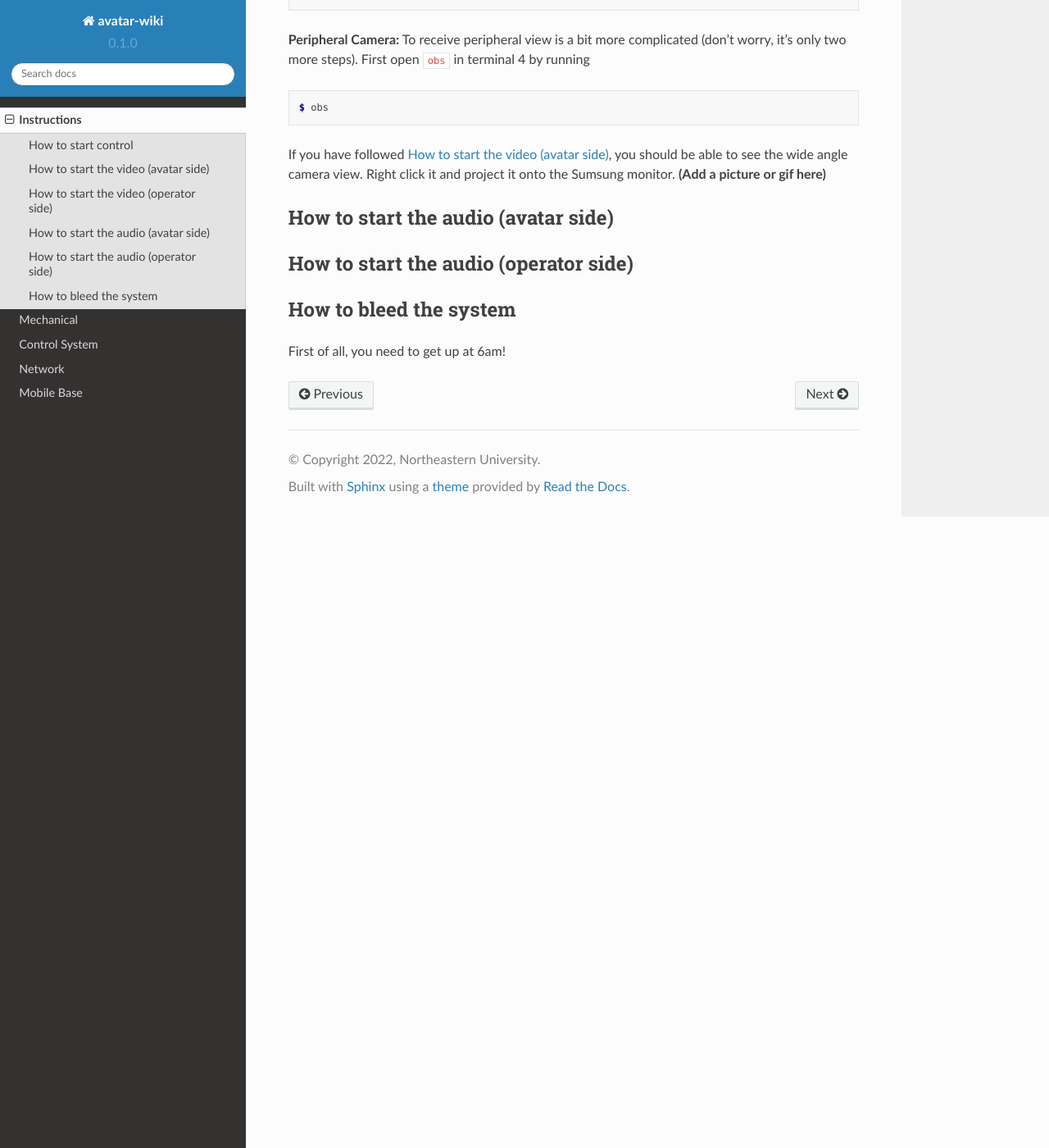
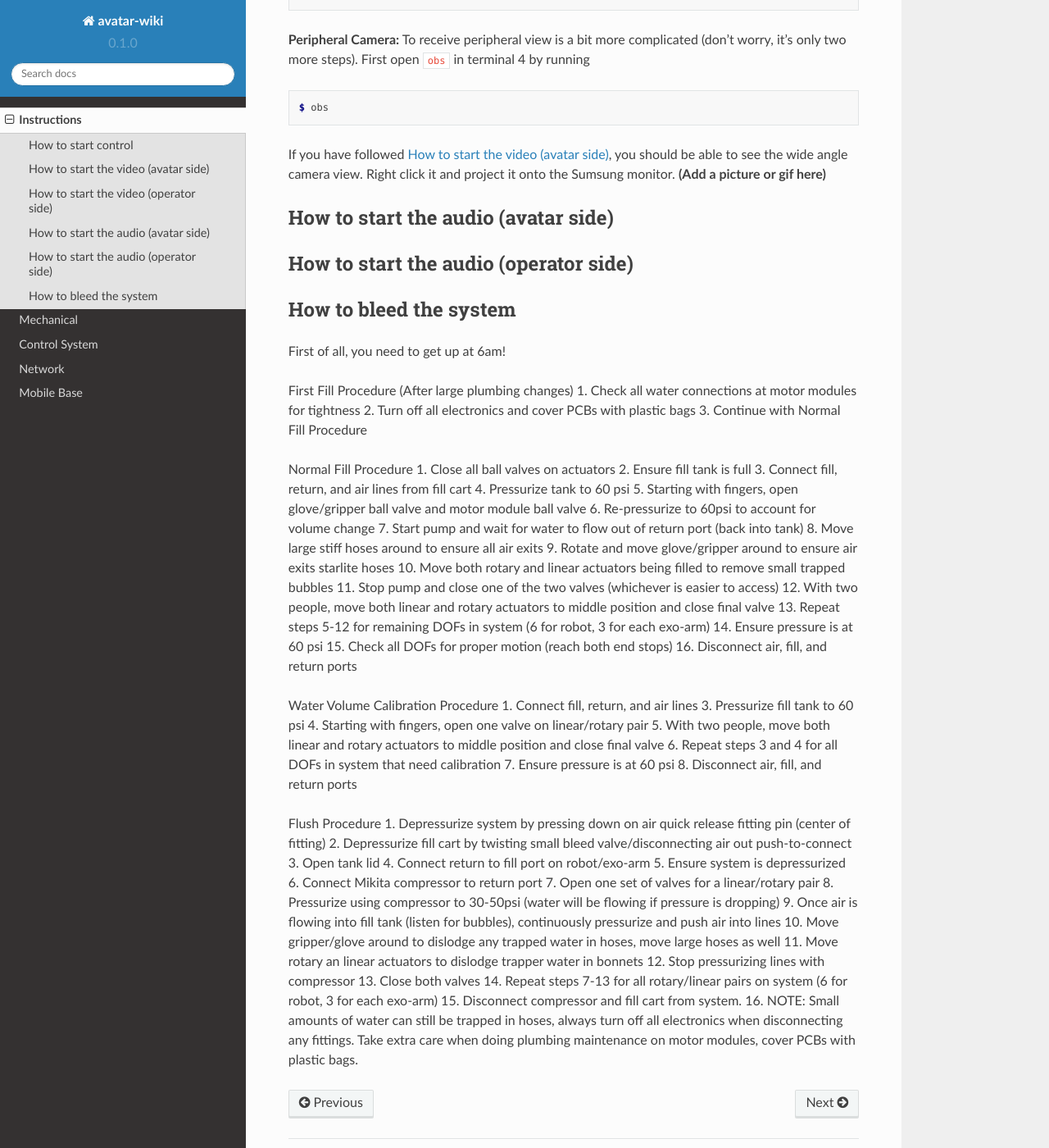
Before and after one commit to davidhnguyen2000/avatar-wiki, a Sphinx documentation site: the page built from docs/source/instructions.rst, in a window 1280 px wide and 1400 px high, scrolled down 1450 px. Shown: the whole window at 82% size. Built offline with Sphinx 7.4.7 and the Read the Docs theme 2.0.0, drawn with Linux system fonts in a browser that asks for light colours.

Commit message:
Update instructions.rst

```diff
--- a/docs/source/instructions.rst
+++ b/docs/source/instructions.rst
@@ -101,3 +101,53 @@ How to start the audio (operator side)
 How to bleed the system
 -----------------------
 First of all, you need to get up at 6am!
+
+First Fill Procedure (After large plumbing changes)
+1. Check all water connections at motor modules for tightness
+2. Turn off all electronics and cover PCBs with plastic bags
+3. Continue with Normal Fill Procedure
+
+Normal Fill Procedure
+1. Close all ball valves on actuators
+2. Ensure fill tank is full
+3. Connect fill, return, and air lines from fill cart
+4. Pressurize tank to 60 psi
+5. Starting with fingers, open glove/gripper ball valve and motor module ball valve
+6. Re-pressurize to 60psi to account for volume change
+7. Start pump and wait for water to flow out of return port (back into tank)
+8. Move large stiff hoses around to ensure all air exits
+9. Rotate and move glove/gripper around to ensure air exits starlite hoses
+10. Move both rotary and linear actuators being filled to remove small trapped bubbles
+11. Stop pump and close one of the two valves (whichever is easier to access)
+12. With two people, move both linear and rotary actuators to middle position and close final valve
+13. Repeat steps 5-12 for remaining DOFs in system (6 for robot, 3 for each exo-arm)
+14. Ensure pressure is at 60 psi
+15. Check all DOFs for proper motion (reach both end stops)
+16. Disconnect air, fill, and return ports
+
+Water Volume Calibration Procedure
+1. Connect fill, return, and air lines
+3. Pressurize fill tank to 60 psi
+4. Starting with fingers, open one valve on linear/rotary pair
+5. With two people, move both linear and rotary actuators to middle position and close final valve
+6. Repeat steps 3 and 4 for all DOFs in system that need calibration
+7. Ensure pressure is at 60 psi
+8. Disconnect air, fill, and return ports
+
+Flush Procedure
+1. Depressurize system by pressing down on air quick release fitting pin (center of fitting)
+2. Depressurize fill cart by twisting small bleed valve/disconnecting air out push-to-connect
+3. Open tank lid
+4. Connect return to fill port on robot/exo-arm
+5. Ensure system is depressurized
+6. Connect Mikita compressor to return port
+7. Open one set of valves for a linear/rotary pair
+8. Pressurize using compressor to 30-50psi (water will be flowing if pressure is dropping)
+9. Once air is flowing into fill tank (listen for bubbles), continuously pressurize and push air into lines
+10. Move gripper/glove around to dislodge any trapped water in hoses, move large hoses as well
+11. Move rotary an linear actuators to dislodge trapper water in bonnets
+12. Stop pressurizing lines with compressor
+13. Close both valves
+14. Repeat steps 7-13 for all rotary/linear pairs on system (6 for robot, 3 for each exo-arm)
+15. Disconnect compressor and fill cart from system.
+16. NOTE: Small amounts of water can still be trapped in hoses, always turn off all electronics when disconnecting any fittings. Take extra care when doing plumbing maintenance on motor modules, cover PCBs with plastic bags.
```
